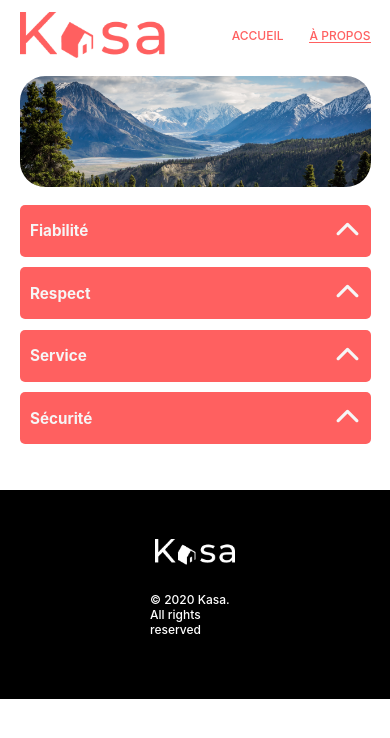
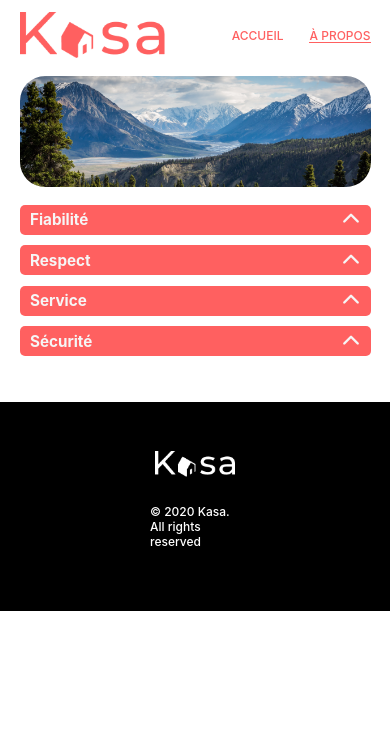
Before and after one commit to SamySIDHOUM/Kasa, a React (Create React App) app: page /about in a window 390 px wide. Shown: the top 738 px of the page. Built offline with nearby package versions, Linux system fonts and the light colour scheme.

Commit message:
Ajout des styles pour les versions mobiles et tablettes

```diff
--- a/src/styles/_collapse.scss
+++ b/src/styles/_collapse.scss
@@ -1,3 +1,5 @@
+@import './mixins';
+
 .collapse {
   background-color: #FF6060;
   cursor: pointer;
@@ -11,6 +13,13 @@
     border-radius: 5px;
     color: #F6F6F6;
 
+    @include tablet {
+      height: 40px;
+    }
+    @include mobile {
+      height: 30px;
+    }
+
     h3 {
       margin-left: 3%;
       width: 50%;
@@ -21,6 +30,13 @@
       font-size: 25px;
       margin-right: 3%;
       transition: transform 0.3s ease-in-out;
+
+      @include tablet {
+        font-size: 20px;
+      }
+      @include mobile {
+        font-size: 18px;
+      }
     }
   }
 
```
